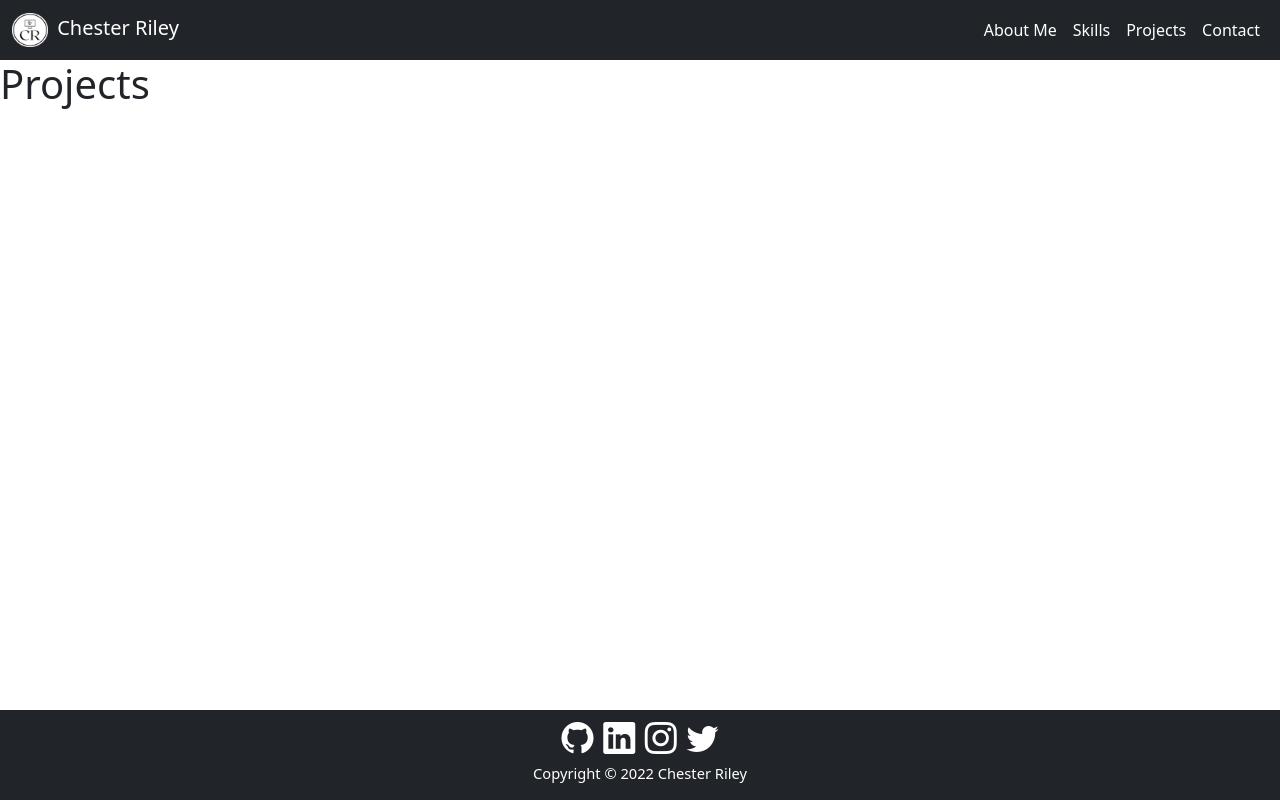
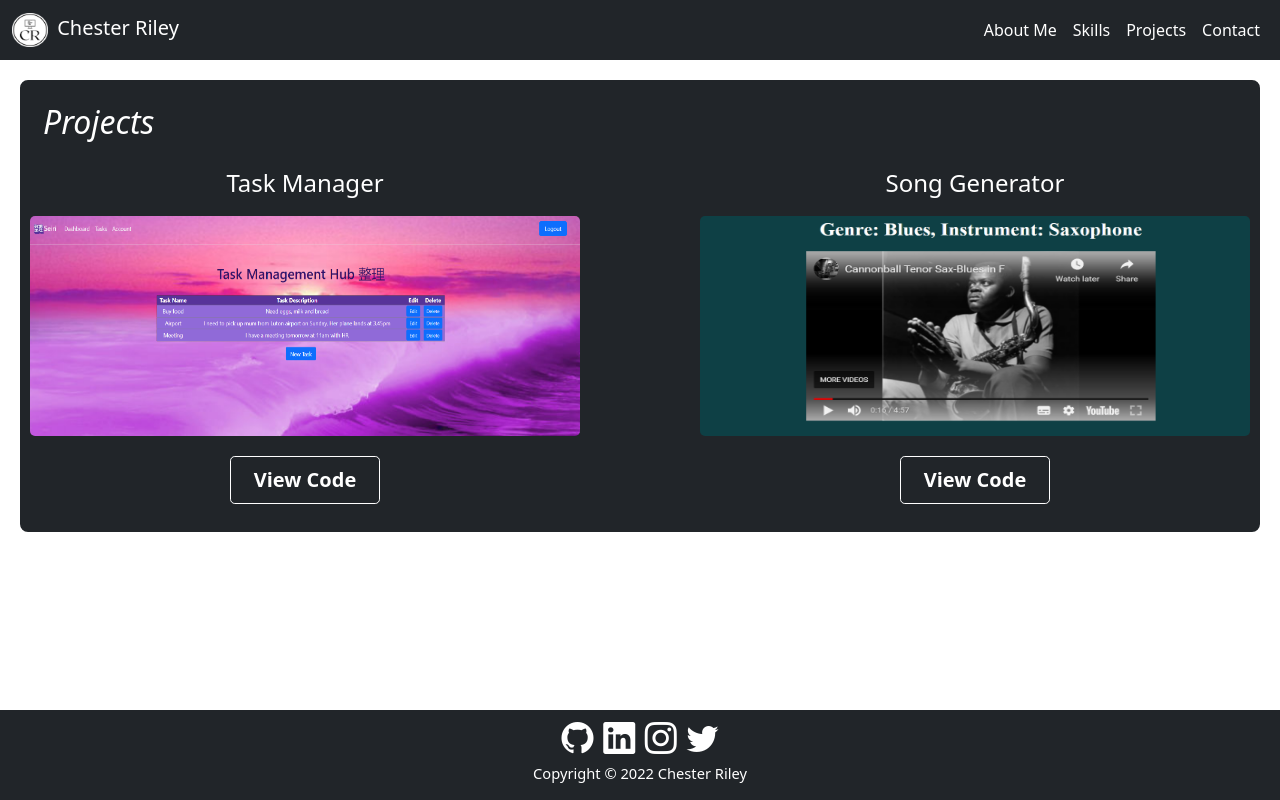
Before and after one commit to bvrple/portfolio_website, a Flask app: page /projects in a window 1280 px wide. Run offline with Flask 2, Linux system fonts and the light colour scheme; some libraries are stand-ins or nearby versions.

Commit message:
added projects page

```diff
--- a/application/routes.py
+++ b/application/routes.py
@@ -2,7 +2,6 @@ from flask import render_template, request, redirect, url_for
 from application import app, db
 from application.forms import ContactForm
 from application.models import Messages
-import pymysql
 
 
 @app.route('/')
--- a/application/static/main.css
+++ b/application/static/main.css
@@ -10,16 +10,8 @@
   margin-right: 0.15em;
 }
 
-.home-btn:hover {
-  color: #212529;
-  background-color: white !important;
-}
-
-.my-container {
-  height: 100%;
-  width: 100%;
-  /* margin: 0;
-  padding: 0; */
+.code-btn {
+  width: 150px !important;
 }
 
 .container-contact.form {
@@ -68,8 +60,20 @@
   width: 35%;
 }
 
+.home-btn:hover {
+  color: #212529;
+  background-color: white !important;
+}
+
 .main {
   height: 100%;
+}
+
+.my-container {
+  height: 100%;
+  width: 100%;
+  /* margin: 0;
+  padding: 0; */
 }
 
 .navbar-brand:hover {
@@ -106,11 +110,11 @@
   display: flex;
   /* flex-direction: row; */
   /* justify-content: center; */
-  padding: 50px;
+  padding: 30px;
 }
 
 .profile-page-header {
-  padding: 10px 0px;
+  padding: 10px 0px 0px 0px;
 }
 
 .profile-summary {
@@ -125,6 +129,44 @@
   flex-direction: column;
   padding: 10px 20px;
   margin: 20px;
+}
+
+.project-container {
+  display: flex;
+  flex-direction: column;
+  align-items: center;
+  /* justify-content: center; */
+  margin: 0px 40px;
+  padding: 0px 20px 5px 20px;
+}
+
+.project-jumbotron {
+  display: flex;
+  flex-direction: row;
+  justify-content: center;
+  margin: 20px;
+}
+
+.project-page-header {
+  padding: 10px 0px 0px 0px;
+}
+
+.project-pics {
+  border-radius: 5px;
+  margin: 10px 0px 20px 0px;
+}
+
+.project-summary {
+  border: 3px solid;
+  border-color: #212529;
+  border-radius: 8px;
+  background-color: #212529;
+  color: white;
+  font-weight: bolder;
+  display: flex;
+  flex-direction: column;
+  padding: 10px 20px 0px 20px;
+  margin: 20px 20px 0px 20px;
 }
 
 .px-3 h1 {
@@ -147,7 +189,7 @@
 .skills-p {
   color: white;
   font-size: 13pt;
-  font-weight: bolder;
+  font-weight: normal;
   padding: 5px 20px 6px 20px;
 }
 
@@ -167,13 +209,10 @@
   /* font-size: 2.5rem !important;
   padding: 6px; */
 }
-/*
+
 .synopsis {
-  color: white;
-  font-size: 13pt;
-  font-weight: bolder;
-  padding: 5px 20px 6px 20px;
-} */
+  font-weight: normal;
+}
 
 .tech-stack {
   /* flex-wrap: wrap; */
--- a/application/templates/projects.html
+++ b/application/templates/projects.html
@@ -1,4 +1,40 @@
 {% extends "base.html" %}{% block content %}
 
-<h1>Projects</h1>
+<div class="project-summary">
+  <i><h2 class="project-page-header">Projects</h2></i>
+  <div class="project-jumbotron">
+    <div class="project-container">
+      <h4>Task Manager</h4>
+      <img
+        class="project-pics"
+        src="../static/Tasks_Final.png"
+        alt="Seiri"
+        width="550"
+        height="220"
+      />
+      <a
+        href="https://github.com/bvrple/seiri_task_manager"
+        class="btn btn-lg btn-secondary fw-bold border-white bg-dark home-btn code-btn"
+        >View Code</a
+      >
+    </div>
+
+    <div class="project-container">
+      <h4>Song Generator</h4>
+      <img
+        class="project-pics"
+        src="../static/App.png"
+        alt="Song Generator"
+        width="550"
+        height="220"
+      />
+      <a
+        href="https://github.com/bvrple/qa-practical-project"
+        class="btn btn-lg btn-secondary fw-bold border-white bg-dark home-btn code-btn"
+        >View Code</a
+      >
+    </div>
+  </div>
+</div>
+
 {% endblock %}
```
Also changed, not shown: application/__init__.py (+1 -17 lines), application/templates/profile.html (+22 -7 lines), application/static/App.png (added), application/static/IMG_20160704_013754_2.jpg (added), application/static/Tasks_Final.png (added), application/static/android-chrome-512x512.png (deleted), 1 other file.
